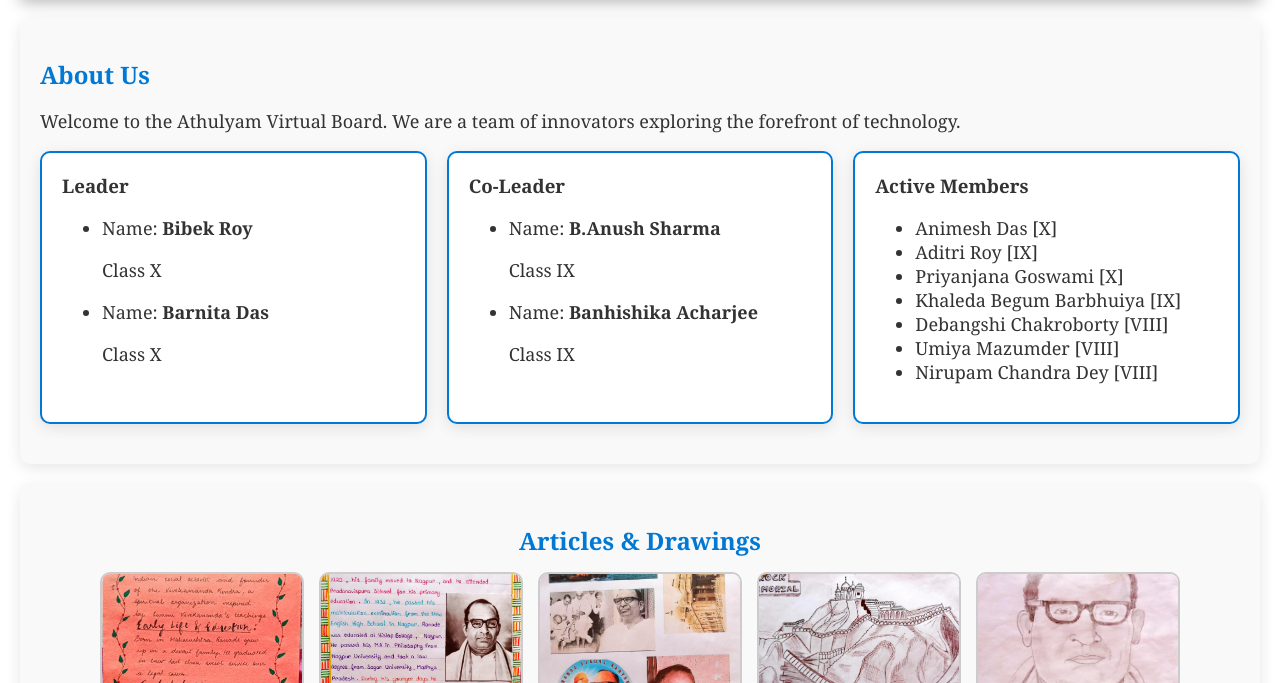
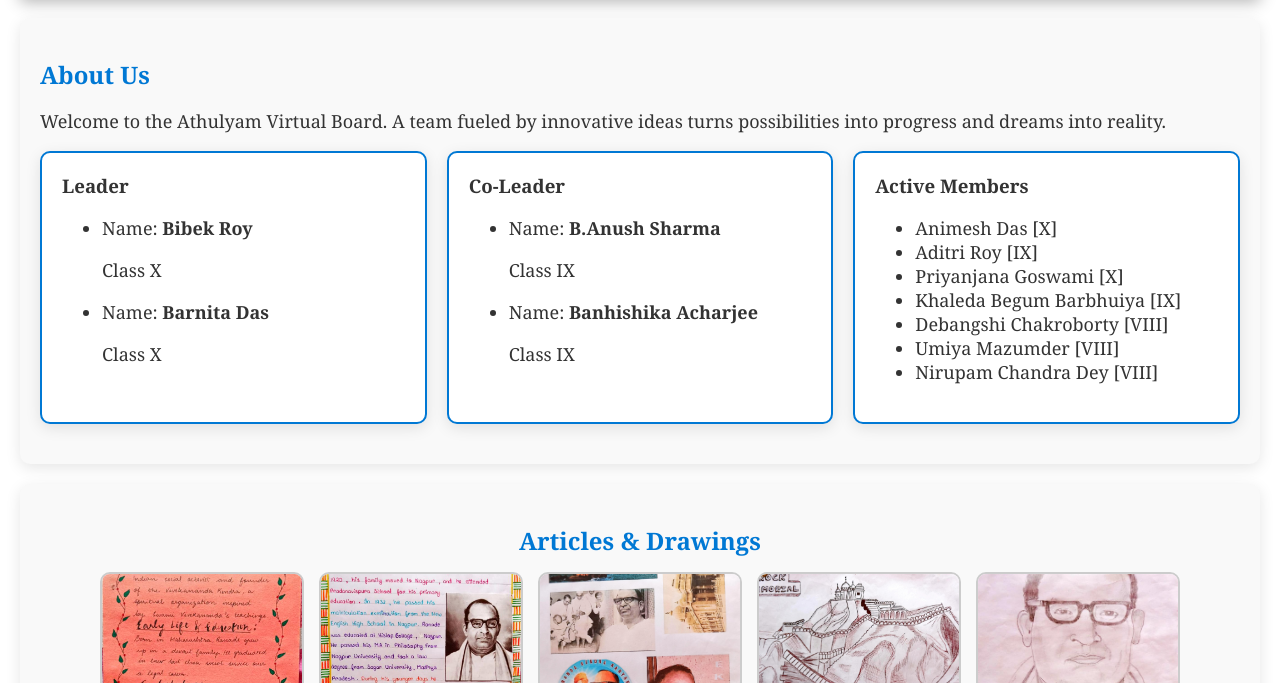
Before and after one commit to itz-bibek/athulyam, a plain HTML site: page index.html in a window 1280 px wide. Shown: the part 117-800 px from the top of the page. Drawn offline with Linux system fonts and the light colour scheme.

Commit message:
Update index.html
hmmmm

```diff
--- a/index.html
+++ b/index.html
@@ -16,7 +16,7 @@
     <!-- About Section -->
     <section id="about">
         <h2>About Us</h2>
-        <p>Welcome to the Athulyam Virtual Board. We are a team of innovators exploring the forefront of technology.</p>
+        <p>Welcome to the Athulyam Virtual Board. A team fueled by innovative ideas turns possibilities into progress and dreams into reality.</p>
         <div class="about-content">
             <div class="about-card">
                 <h3>Leader</h3>
```
